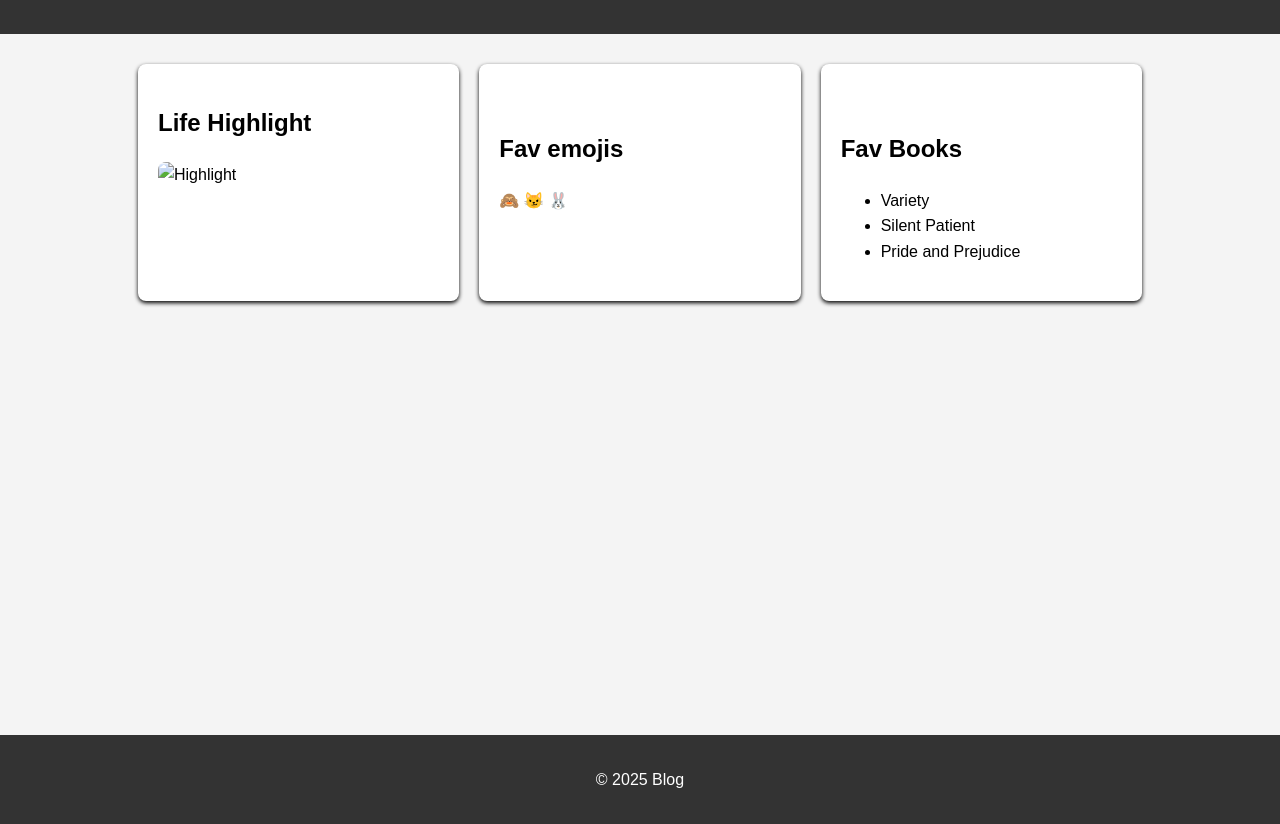
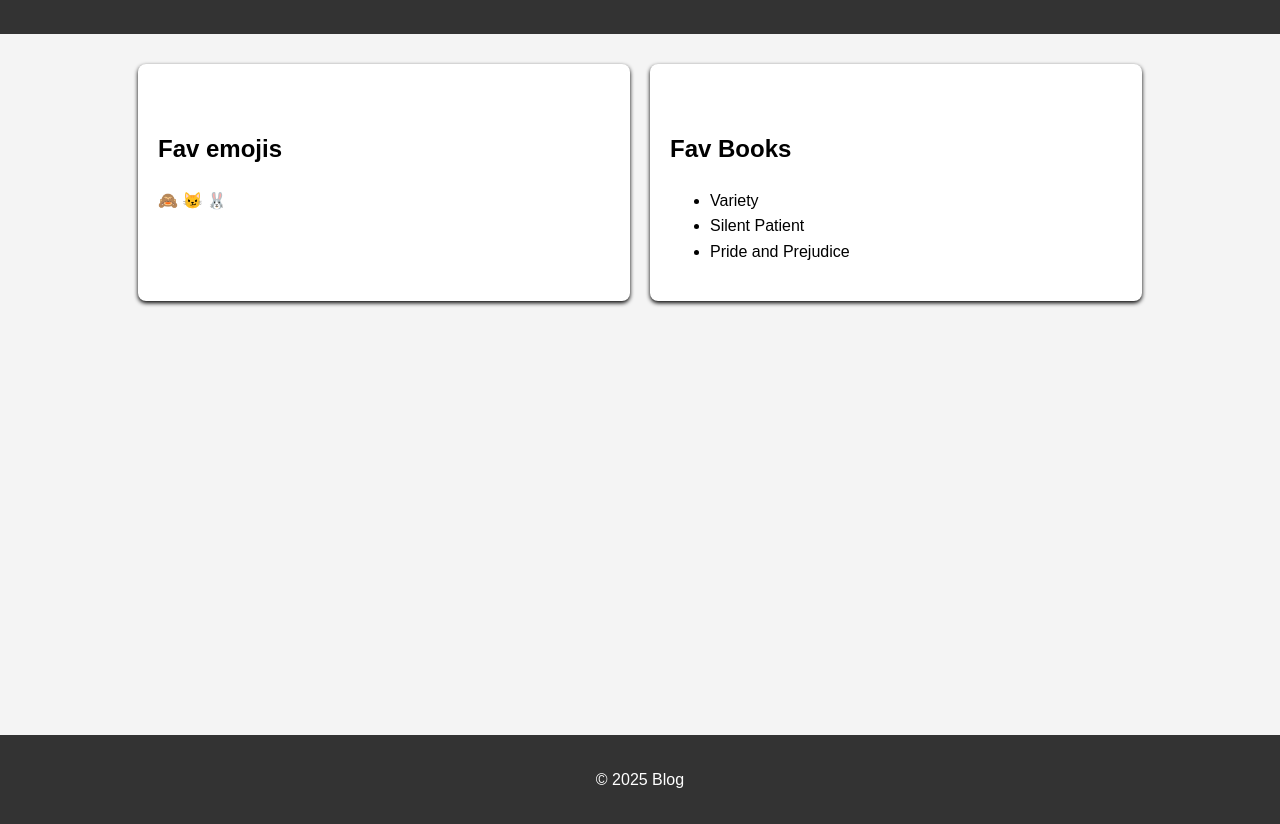
Before and after one commit to LaineRads/RADAOYAO, a plain HTML site: page abegail.html in a window 1280 px wide. Shown: the part 92-916 px from the top of the page. Drawn offline with Linux system fonts and the light colour scheme.

Commit message:
Update abegail.html

```diff
--- a/abegail.html
+++ b/abegail.html
@@ -68,11 +68,6 @@
     <div class="container">
         <div class="columns">
             <div class="column">
-                <h2>Life Highlight</h2>
-                <img src="HL.jpg" alt="Highlight">
-                <p></p>
-            </div>
-            <div class="column">
                 <img src="" alt="">
                 <h2>Fav emojis</h2>
                 <p>&#128584; &#128572; &#128048;</p>
```
